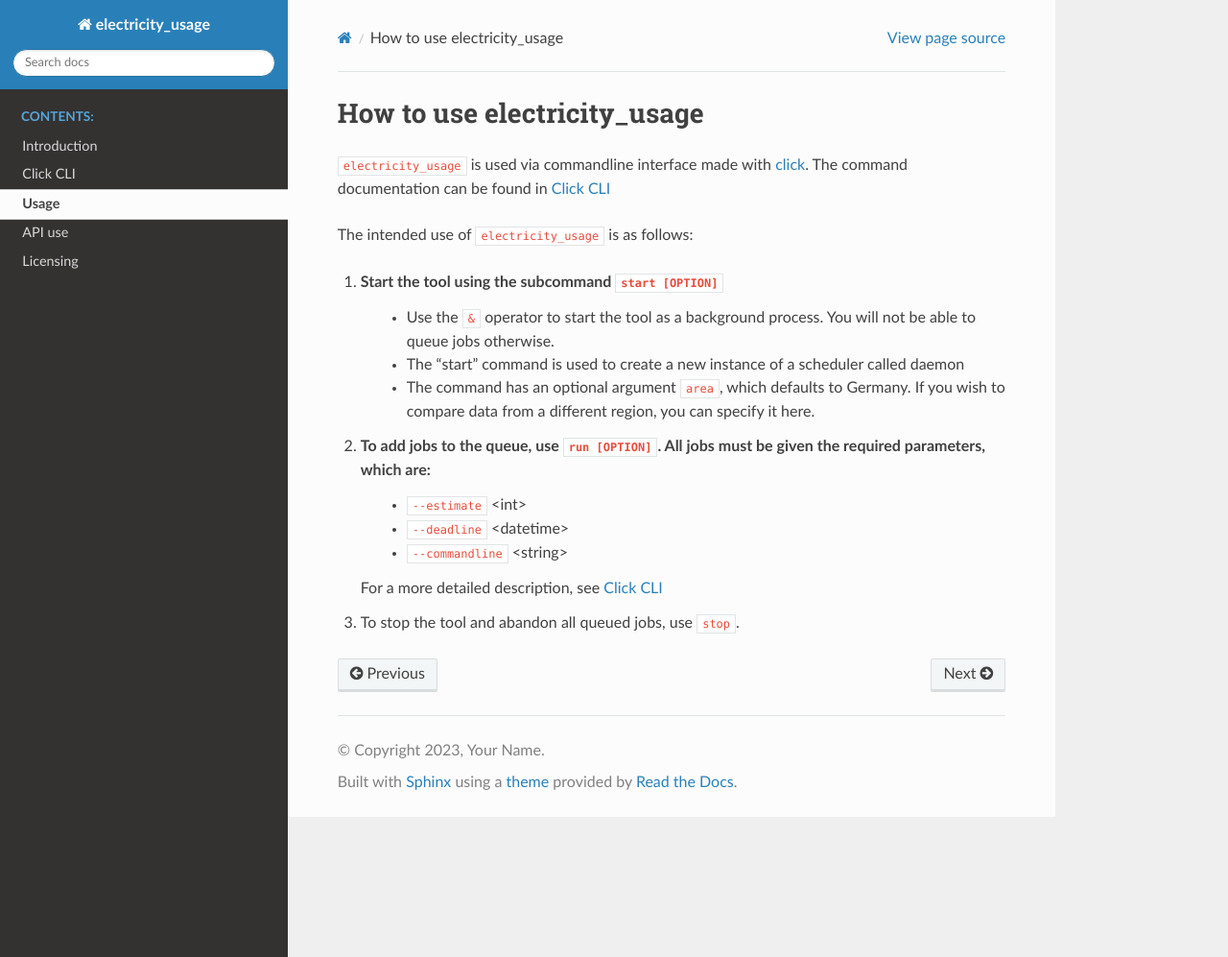
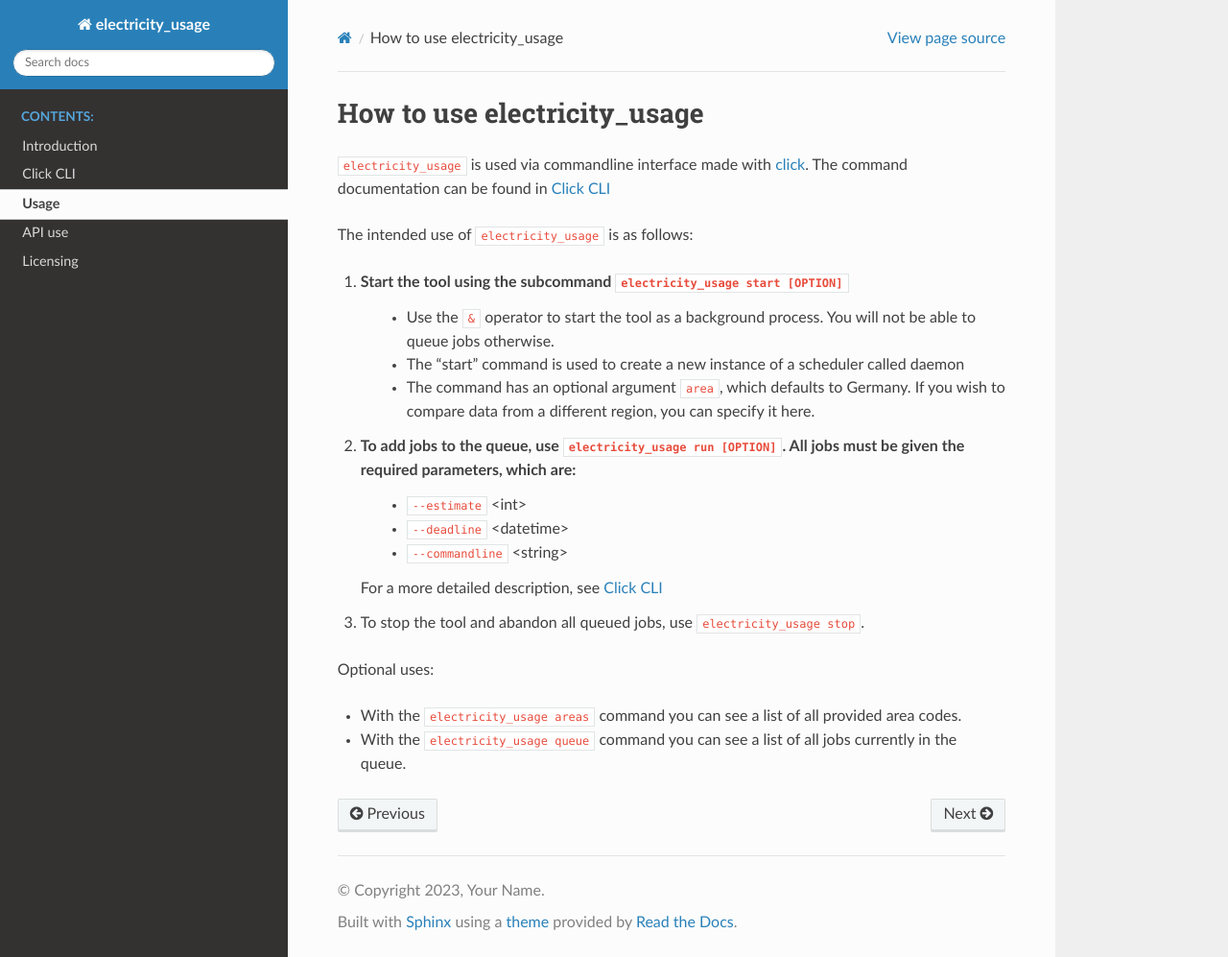
Before and after one commit to weyandtim/electricity_usage, a Sphinx documentation site: the page built from doc/usage.rst, in a window 1280 px wide and 997 px high. Shown: the whole window at 96% size. Built offline with Sphinx 7.4.7 and the Read the Docs theme 2.0.0, drawn with Linux system fonts in a browser that asks for light colours.

Commit message:
Das sieht fast nach einer sinnvollen Dokumentation aus

```diff
--- a/doc/api.rst
+++ b/doc/api.rst
@@ -15,13 +15,13 @@ In order to use electricity_usage properly you are required to
 get the personal free tier subscription of Electricity Maps
 which can be obtained here `<https://api-portal.electricitymaps.com/>`_
 
-For more informaion on how to set up electricity_usage view instalation
+For more informaion on how to set up electricity_usage view installation.
 
 
 How does electricity Maps work:
 -------------------------------
 
-On subscribing to electricity Maps you will be granted a authentification token
+On subscribing to Electricity Maps you will be granted a authentification token
 it is used along with an area Code such as 'DE' for Germany to retriev detailed data about
 area speciffic electricity consumption and production.
 
--- a/doc/click.rst
+++ b/doc/click.rst
@@ -40,7 +40,7 @@ Subcommands
 
 The options for :option:`--area` correspond to the area codes used by the Electricity Maps API.
 
-Areas as provided by ElectricityMaps
+Areas as provided by Electricity Maps
 -----------------------------------------------------------------------
 
 .. list-table:: Area Codes and corresponding area as provided by Electricity Maps
--- a/doc/usage.rst
+++ b/doc/usage.rst
@@ -7,15 +7,21 @@ How to use electricity_usage
 
 The intended use of ``electricity_usage`` is as follows:
 
-1. Start the tool using the subcommand ``start [OPTION]``
+1. Start the tool using the subcommand ``electricity_usage start [OPTION]``
     - Use the ``&`` operator to start the tool as a background process. You will not be able to queue jobs otherwise.
     - The "start" command is used to create a new instance of a scheduler called daemon
     - The command has an optional argument ``area``, which defaults to Germany. If you wish to compare data from a different region, you can specify it here.
 
-2. To add jobs to the queue, use ``run [OPTION]``. All jobs must be given the required parameters, which are:
+2. To add jobs to the queue, use ``electricity_usage run [OPTION]``. All jobs must be given the required parameters, which are:
     - ``--estimate`` <int>
     - ``--deadline`` <datetime>
     - ``--commandline`` <string>
+
    For a more detailed description, see :ref:`click-ref`
 
-3. To stop the tool and abandon all queued jobs, use ``stop``.
+3. To stop the tool and abandon all queued jobs, use ``electricity_usage stop``.
+
+Optional uses:
+
+* With the ``electricity_usage areas`` command you can see a list of all provided area codes.
+* With the ``electricity_usage queue`` command you can see a list of all jobs currently in the queue.
```
Also changed, not shown: README.md (+1 -1 lines).
